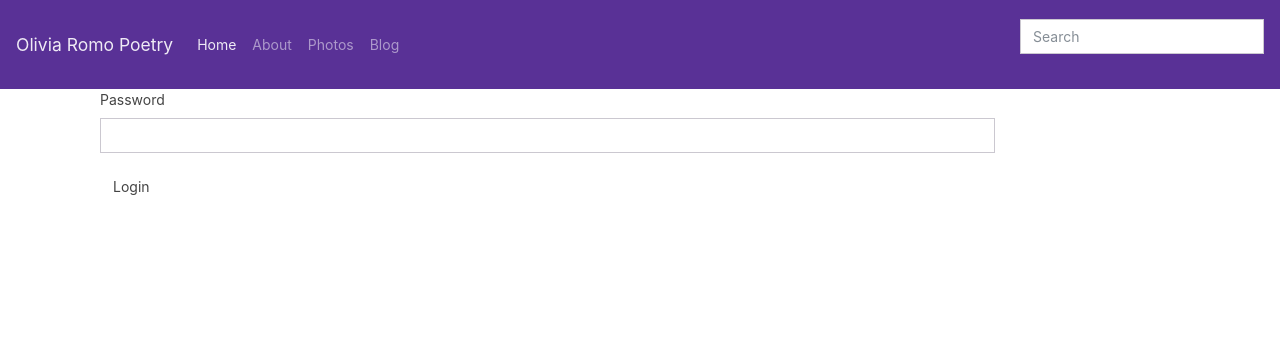
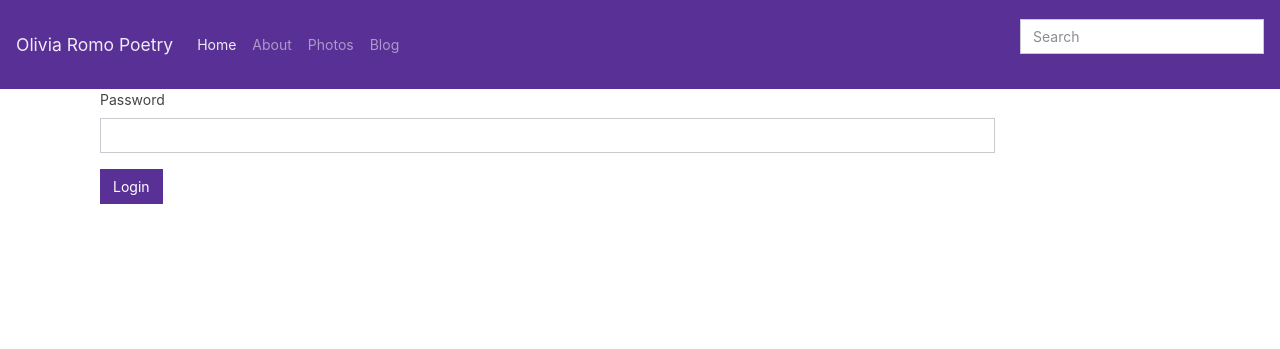
Before and after one commit to CeliaPacheco/OliviaSite, a Flask app: a page that uses app/templates/login.html in a window 1280 px wide. Shown: the top 349 px of the page. Run offline with Flask 2, Linux system fonts and the light colour scheme; some libraries are stand-ins or nearby versions.

Commit message:
fixed button on login page

```diff
--- a/app/templates/login.html
+++ b/app/templates/login.html
@@ -10,7 +10,7 @@
 		</div>
 		<div class="form-group">
 			<div class="col-sm-offset-2 col-sm-10">
-				<button class="btn btn-default" type="submit">Login </button>
+				<button class="btn btn-primary" type="submit">Login </button>
 			</div>
 		</div>
 	</form>
```
